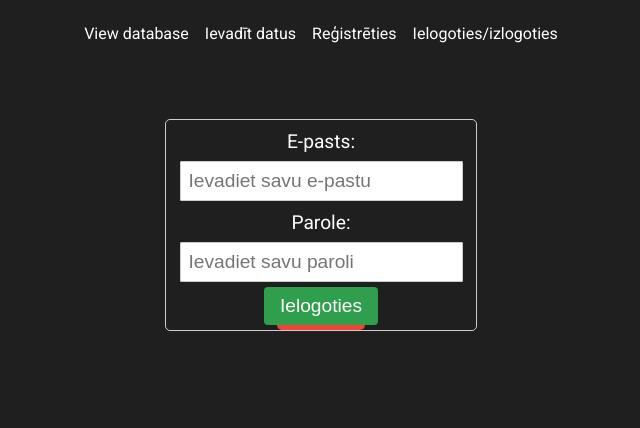
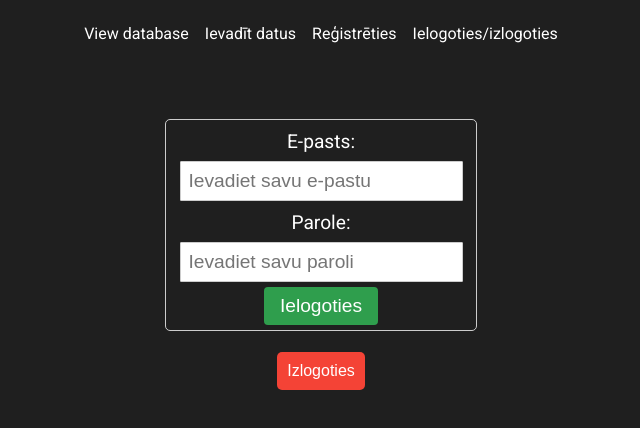
Before and after one commit to kristapsgreen/VMS_2, a React (Create React App) app: page / in a window 1280 px wide. Shown: the top 428 px of the page, without its empty margins (319-959 px from the left). Built offline with nearby package versions, Linux system fonts and the light colour scheme.

Commit message:
changing attālumu signout

```diff
--- a/src/index.css
+++ b/src/index.css
@@ -147,7 +147,7 @@ body {
 
   .form-submit-btn {
     margin: 10px;
-    padding: 10px 20px;
+    padding: 10px 10px;
     border: none;
     border-radius: 5px;
     background-color: #2f9e4d;
@@ -168,6 +168,8 @@ body {
   }
 
   .signout-button {
+    position: relative;
+    top: 60px;
     padding: 10px;
     font-size: 16px;
     background-color: #f44336;
@@ -175,9 +177,11 @@ body {
     border: none;
     border-radius: 5px;
     cursor: pointer;
+
   }
 
   .signout-button:hover {
+
     background-color: #ff6659;
   }
   .login-container {
```
